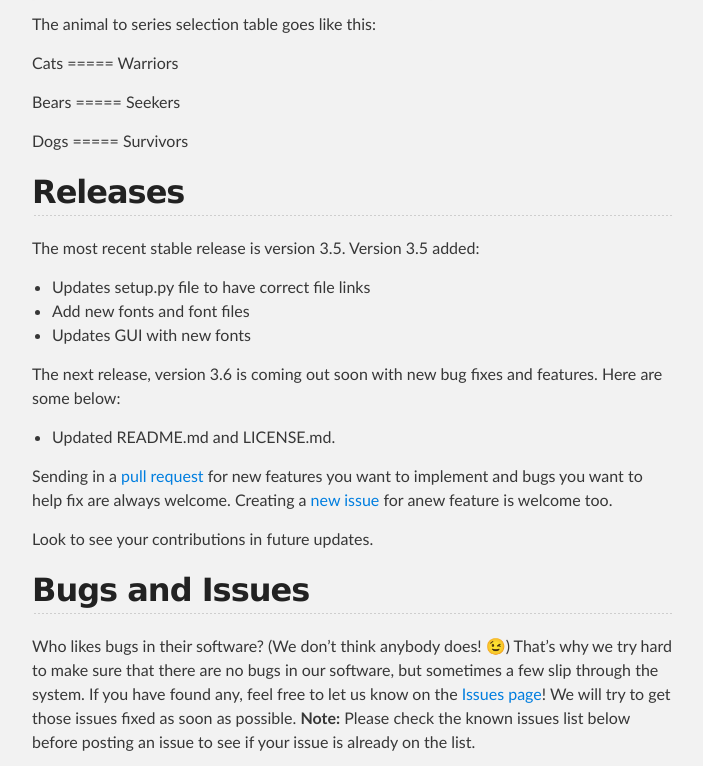
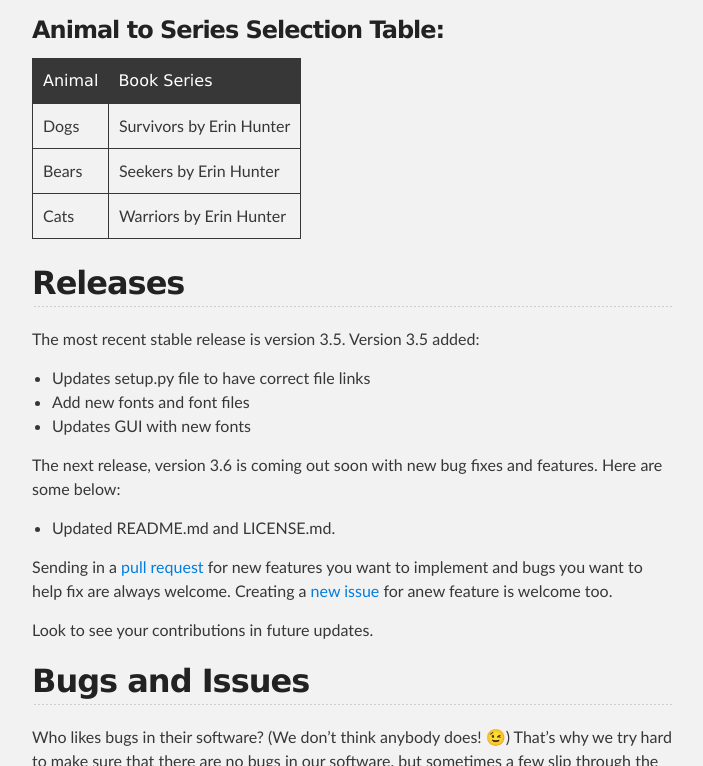
Before and after one commit to Dog-Face-Development/Erin-Hunter-Book-Chooser, a plain HTML site: page index.html in a window 1280 px wide. Shown: the part 4466-5232 px from the top of the page, without its empty margins (288-991 px from the left). Drawn offline with Linux system fonts and the light colour scheme.

Commit message:
Add 'Animal to Series Selection Table'.

```diff
--- a/index.html
+++ b/index.html
@@ -123,13 +123,17 @@
 
 <p><img src="https://github.com/Dog-Face-Development/Erin-Hunter-Book-Chooser/blob/master/Screenshot%202.PNG" alt="Your Selection Result"></p>
 
-<p>The animal to series selection table goes like this:</p>
-
-<p>Cats ===== Warriors</p>
-
-<p>Bears ===== Seekers</p>
-
-<p>Dogs ===== Survivors</p>
+<h3>Animal to Series Selection Table:</h3>
+<table>
+<thead>
+<tr><th>Animal</th><th>Book Series</th></tr>
+</thead>
+<tbody>
+<tr><td>Dogs</td><td>Survivors by Erin Hunter</td></tr>
+<tr><td>Bears</td><td>Seekers by Erin Hunter</td></tr>
+<tr><td>Cats</td><td>Warriors by Erin Hunter</td></tr>
+</tbody>
+</table>
 
 <h2>
 <a id="releases" class="anchor" href="#releases" aria-hidden="true"><span aria-hidden="true" class="octicon octicon-link"></span></a>Releases</h2>
```
